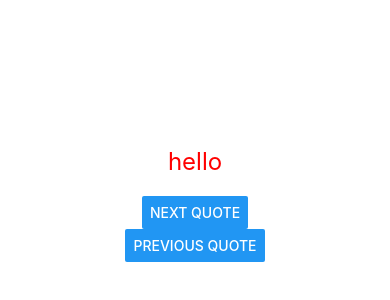
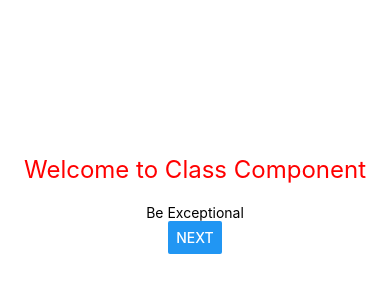
Before and after one commit to mehak-kalia/E2E-Development, a React Native app in the folder myapp/: screen / in a window 390 px wide. Shown: the part 218-518 px from the top of the page. Built offline with nearby package versions, Linux system fonts and the light colour scheme.

Commit message:
class component implementation

```diff
--- a/myapp/App.tsx
+++ b/myapp/App.tsx
@@ -1,11 +1,14 @@
-import { StatusBar } from 'expo-status-bar';
-import { useState } from 'react';
+import { StatusBar } from "expo-status-bar";
+import { Component, useState } from "react";
 import { Button, StyleSheet, Text, View } from 'react-native';
 
-// Functional Component
-export default function App() {
+// App is Child Class
+// Component is Parent Class
+export default class App extends Component{
 
-  /*const quotes = [
+  // Attrbutes: Property of Object
+  idx = 0;
+  quotes = [
     "Be Exceptional",
     "Search the Candle rather than cursing the darkness",
     "Work hard, Be Successful",
@@ -13,141 +16,40 @@ export default function App() {
     "Work with joy and fill in joy"
   ];
 
-  let [idx, setIndex] = useState(0);
-  //let [message, setMessage] = useState("MyWhatsApp")
-  //var i = idx; // initially i is 0 because idx is 0
-
-  console.log("Idx is: "+idx);
-
-  if(idx == quotes.length-1){
-    idx = 0;
+  state = {
+    quote: this.quotes[this.idx]
   }
 
-  if(idx < 0){
-    idx = quotes.length-1;
+  onButtonPressed = () => {
+
+    this.idx++;
+
+    if(this.idx == this.quotes.length-1){
+      this.idx = 0;
+    }
+
+    if(this.idx < 0){
+      this.idx = this.quotes.length-1;
+    }
+
+    // Refresh the UI with new Value of quote
+    this.setState(
+      {
+        quote: this.quotes[this.idx]
+      }
+    );
   }
 
-  return (
-    <View style={styles.container}>
-      <StatusBar style="auto" />
-      <Text style={styles.textStyle} >{quotes[idx]}</Text>
-      <Button title='NEXT QUOTE' onPress={(event) => setIndex(++idx)}></Button>
-
-      <Button title='PREVIOUS QUOTE' onPress={(event) => setIndex(--idx)}></Button>
-    </View>
-  );
-
-  /*return (
-    <View style={styles.container}>
-      <Text style={styles.textStyle}>Welcome to React Native with Expo</Text>
-      <Text>This is Awesome</Text>
-      <StatusBar style="auto" />
-    </View>
-  );*/
-
-
-  //var prompt = require('prompt-sync')();
-
-  let conversation1 = {
-      contact1: '+91 99999 11111',
-      contact2: '+91 99999 22222',
-      messages: [
-          {
-              text: 'hello',
-              sender: '+91 99999 11111',
-              timeStamp: '19th July 2022, 16:00',
-              status: 1 // 1 -> sent, 2 -> delivered, 3 -> seen
-          }
-
-      ]
+  render(){
+    return (
+      <View style={styles.container}>
+        <StatusBar style="auto" />
+        <Text style={styles.textStyle} >Welcome to Class Component</Text>
+        <Text>{this.state.quote}</Text>
+        <Button title='NEXT' onPress={this.onButtonPressed}></Button>
+      </View>
+    );
   }
-
-  let conversation2 = {
-      contact1: '+91 99999 11111',
-      contact2: '+91 99999 33333',
-      messages: [
-          {
-              text: 'Aur Bhai. Kya hall ?',
-              sender: '+91 99999 11111',
-              timeStamp: '19th July 2022, 16:00',
-              status: 2 // 1 -> sent, 2 -> delivered, 3 -> seen
-          },
-          {
-              text: 'Badhiya. Tum Sunao ?',
-              sender: '+91 99999 33333',
-              timeStamp: '20th July 2022, 12:15',
-              status: 1 // 1 -> sent, 2 -> delivered, 3 -> seen
-          },
-          {
-              text: 'Aur Bhai. Kya hall ?',
-              sender: '+91 99999 11111',
-              timeStamp: '19th July 2022, 16:00',
-              status: 2 // 1 -> sent, 2 -> delivered, 3 -> seen
-          }
-
-      ]
-  }
-
-  let conversation3 = {
-      contact1: '+91 99999 11111',
-      contact2: '+91 88888 44444',
-      messages: [
-          {
-              text: 'JavaScript Shuru Ho Gayi ?',
-              sender: '+91 99999 11111',
-              timeStamp: '20th July 2022, 13:00',
-              status: 2 // 1 -> sent, 2 -> delivered, 3 -> seen
-          },
-          {
-              text: 'Haan Bhai, Recursion thoda takleef de raha hai',
-              sender: '+91 88888 44444',
-              timeStamp: '21th July 2022, 19:35',
-              status: 3 // 1 -> sent, 2 -> delivered, 3 -> seen
-          },
-
-      ]
-  }
-
-  // Array of Objects
-  //                  0             1             2
-  let myWhatsApp = [conversation1, conversation3, conversation2]
-
-  //console.table(myWhatsApp)
-
-  for(let idx=0;idx<myWhatsApp.length;idx++){
-      console.log(myWhatsApp[idx]);
-  }
-
-
-
-
-
-  let [idx, setIndex] = useState(0);
-  let [idx1, setIndex1] = useState(0);
-
-  //let [message, setMessage] = useState("MyWhatsApp")
-  //var i = idx; // initially i is 0 because idx is 0
-
-  console.log("Idx is: "+idx);
-
-  if(idx == myWhatsApp.length-1){
-    idx = 0;
-  }
-
-  if(idx < 0){
-    idx = myWhatsApp.length-1;
-  }
-
-  return (
-    <View style={styles.container}>
-      <StatusBar style="auto" />
-      <Text style={styles.textStyle} >{myWhatsApp[idx]['messages'][idx1]['text']}</Text>
-      <Button title='NEXT QUOTE' onPress={(event) => setIndex(++idx)}></Button>
-
-      <Button title='PREVIOUS QUOTE' onPress={(event) => setIndex(--idx)}></Button>
-    </View>
-  );
-
 
 }
 
```
Also changed, not shown: myapp/FunctionalComponent.tsx (added, +169 -0 lines), myapp/OOPSDemo.tsx (added, +28 -0 lines), 1 other file (tests, documents, lock files or other folders).
